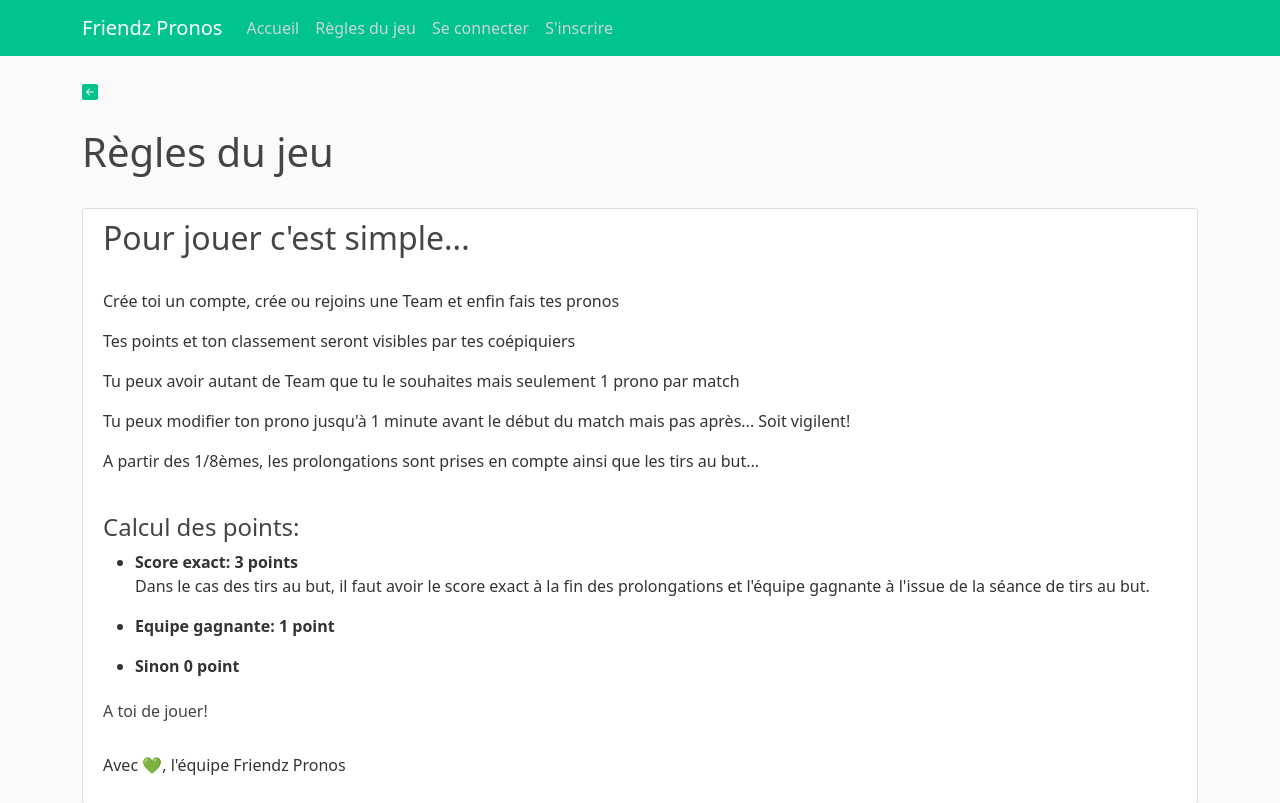
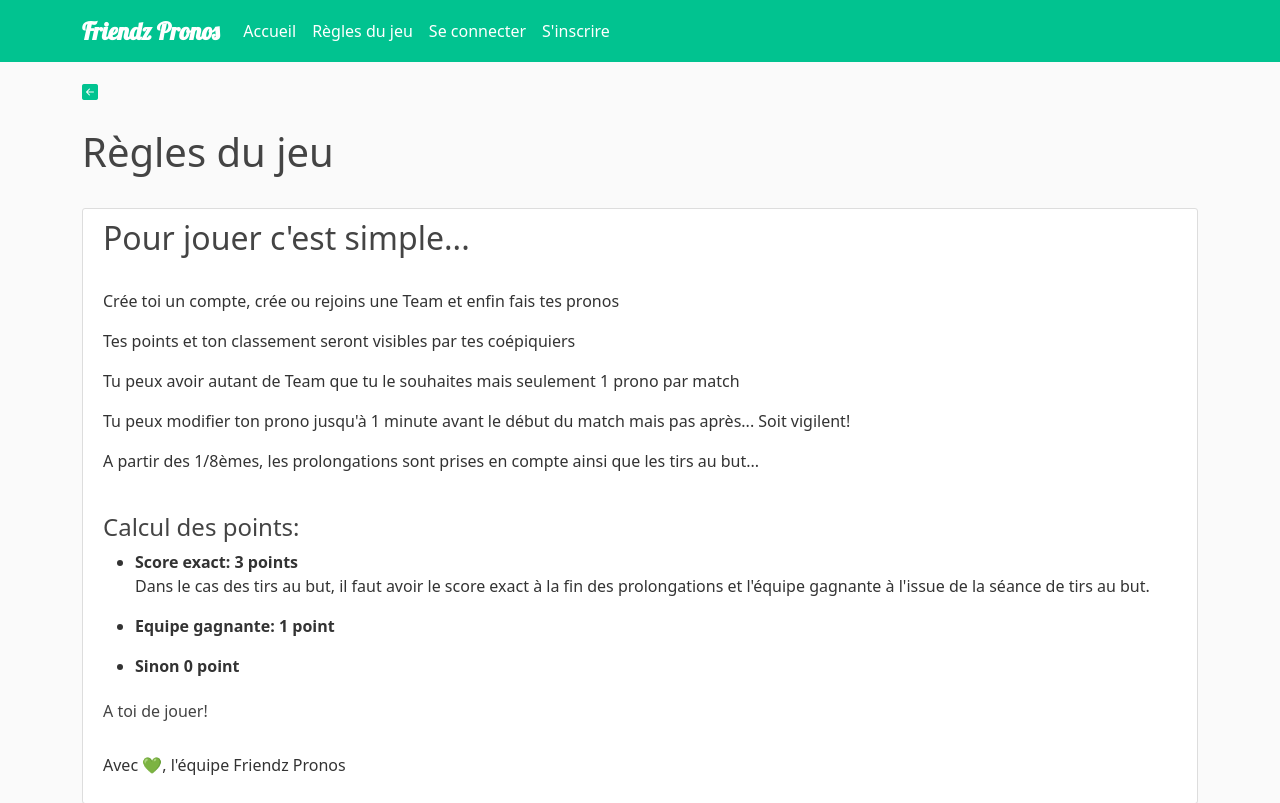
Before and after one commit to Julie-Clz/django_project, a Django app: page /about/ in a window 1280 px wide. Shown: the top 803 px of the page. Run offline with Django 3.2, Linux system fonts and the light colour scheme; some libraries are stand-ins or nearby versions.

Commit message:
navbar css change

```diff
--- a/blog/static/blog/main.css
+++ b/blog/static/blog/main.css
@@ -6,6 +6,20 @@ body {
 
 h1, h2, h3, h4, h5, h6 {
   color: #444444;
+}
+
+.logo-title {
+  font-family: lobster, sans-serif;
+  font-weight: 600;
+  font-size: 1.5rem !important;
+}
+
+.nav-item {
+  color: #ffffff  !important;
+}
+
+.nav-item:hover {
+  color: #cbd5db !important;
 }
 
 ul {
--- a/blog/templates/blog/base.html
+++ b/blog/templates/blog/base.html
@@ -10,6 +10,8 @@
   <link href="https://cdn.jsdelivr.net/npm/bootstrap@5.0.2/dist/css/bootstrap.min.css" rel="stylesheet" integrity="sha384-EVSTQN3/azprG1Anm3QDgpJLIm9Nao0Yz1ztcQTwFspd3yD65VohhpuuCOmLASjC" crossorigin="anonymous">
   <link rel="stylesheet" href="https://cdn.jsdelivr.net/npm/bootstrap-icons@1.5.0/font/bootstrap-icons.css">
   <link rel="stylesheet" type="text/css" href="{% static 'blog/main.css' %}">
+
+  <link href="https://fonts.googleapis.com/css?family=Lobster" rel="stylesheet" type="text/css">
 
   <!-- Console Google search -->
   <meta name="google-site-verification" content="UIu_0GyyA3TaThKD97SJpj9PiubaFTYwqsdngM9CWqY" />
@@ -38,7 +40,7 @@
   <header class="site-header">
     <nav class="navbar navbar-expand-md navbar-dark bg-steel fixed-top">
       <div class="container">
-        <a class="navbar-brand mr-4" href="{% url 'match-index' %}">Friendz Pronos</a>
+        <a class="navbar-brand mr-4 logo-title" href="{% url 'match-index' %}">Friendz Pronos</a>
         <button class="navbar-toggler" type="button" data-toggle="collapse" data-target="#navbarToggle" aria-controls="navbarToggle" aria-expanded="false" aria-label="Toggle navigation">
         <span class="navbar-toggler-icon"></span>
         </button>
```
